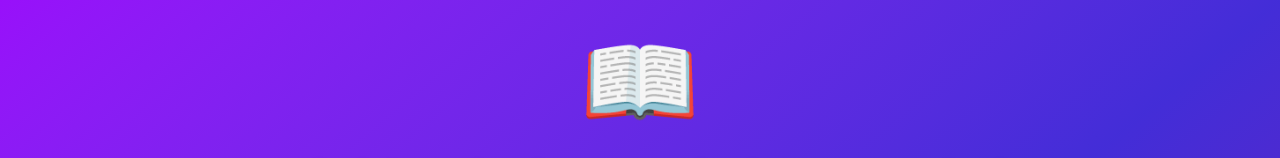
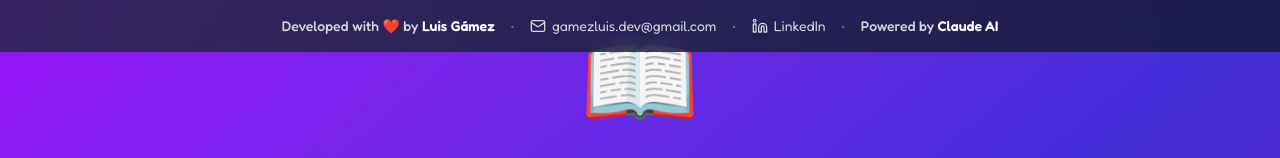
Before and after one commit to LuisEGM/mission-magic-words, a React (Vite) app: page / in a window 1280 px wide. Shown: the top 158 px of the page. Built offline with nearby package versions, Linux system fonts and the light colour scheme; no server answers.

Commit message:
feat(*): improve level 3 v7

```diff
--- a/src/App.tsx
+++ b/src/App.tsx
@@ -4,6 +4,7 @@ import { Level1Screen } from "./screens/Level1Screen";
 import { Level2Screen } from "./screens/Level2Screen";
 import { Level3Screen } from "./screens/Level3Screen";
 import { FinalScreen } from "./screens/FinalScreen";
+import { Footer } from "./components/layout/Footer";
 // import { LightRays as Aurora } from "./components/ui/LightRays";
 // import { DarkVeil } from "./components/ui/DarkVeil";
 
@@ -11,7 +12,7 @@ function App() {
   const currentScreen = useGameStore((state) => state.currentScreen);
 
   return (
-    <div className="relative min-h-screen">
+    <div className="relative min-h-screen flex flex-col">
       {/* <LightRays
         raysOrigin="top-left"
         raysColor="#ffffff"
@@ -31,13 +32,14 @@ function App() {
         amplitude={1.0}
         speed={0.5}
       /> */}
-      <div className=" absolute inset-0">
+      <div className="flex-1 absolute inset-0">
         {currentScreen === "intro" && <IntroScreen />}
         {currentScreen === "level1" && <Level1Screen />}
         {currentScreen === "level2" && <Level2Screen />}
         {currentScreen === "level3" && <Level3Screen />}
         {currentScreen === "final" && <FinalScreen />}
       </div>
+      <Footer />
     </div>
   );
 }
--- /dev/null
+++ b/src/components/layout/Footer.tsx
@@ -0,0 +1,49 @@
+import React from "react";
+import { Mail, Linkedin } from "lucide-react";
+
+export const Footer: React.FC = () => {
+  return (
+    <footer className="w-full py-4 px-6 bg-gradient-to-r from-gray-800/80 to-gray-900/80 backdrop-blur-sm">
+      <div className="max-w-7xl mx-auto flex flex-col sm:flex-row items-center justify-center gap-2 sm:gap-4 text-sm text-gray-300">
+        <span className="font-medium">
+          Developed with ❤️ by{" "}
+          <span className="text-white font-semibold">Luis Gámez</span>
+        </span>
+        <span className="hidden sm:inline text-gray-500">•</span>
+        <div className="flex items-center gap-4">
+          <a
+            href="mailto:gamezluis.dev@gmail.com"
+            className="flex items-center gap-1.5 hover:text-white transition-colors duration-200 group"
+            aria-label="Enviar correo a Luis Gámez"
+          >
+            <Mail
+              size={16}
+              className="group-hover:scale-110 transition-transform"
+            />
+            <span className="hidden sm:inline">gamezluis.dev@gmail.com</span>
+            <span className="sm:hidden">Email</span>
+          </a>
+          <span className="text-gray-500">•</span>
+          <a
+            href="https://www.linkedin.com/in/luis-eduardo-gamez-maldonado-aaa741215/"
+            target="_blank"
+            rel="noopener noreferrer"
+            className="flex items-center gap-1.5 hover:text-white transition-colors duration-200 group"
+            aria-label="Ver perfil de LinkedIn de Luis Gámez"
+          >
+            <Linkedin
+              size={16}
+              className="group-hover:scale-110 transition-transform"
+            />
+            <span>LinkedIn</span>
+          </a>
+          <span className="hidden sm:inline text-gray-500">•</span>
+          <span className="font-medium">
+            Powered by{" "}
+            <span className="text-white font-semibold">Claude AI</span>
+          </span>
+        </div>
+      </div>
+    </footer>
+  );
+};
```
